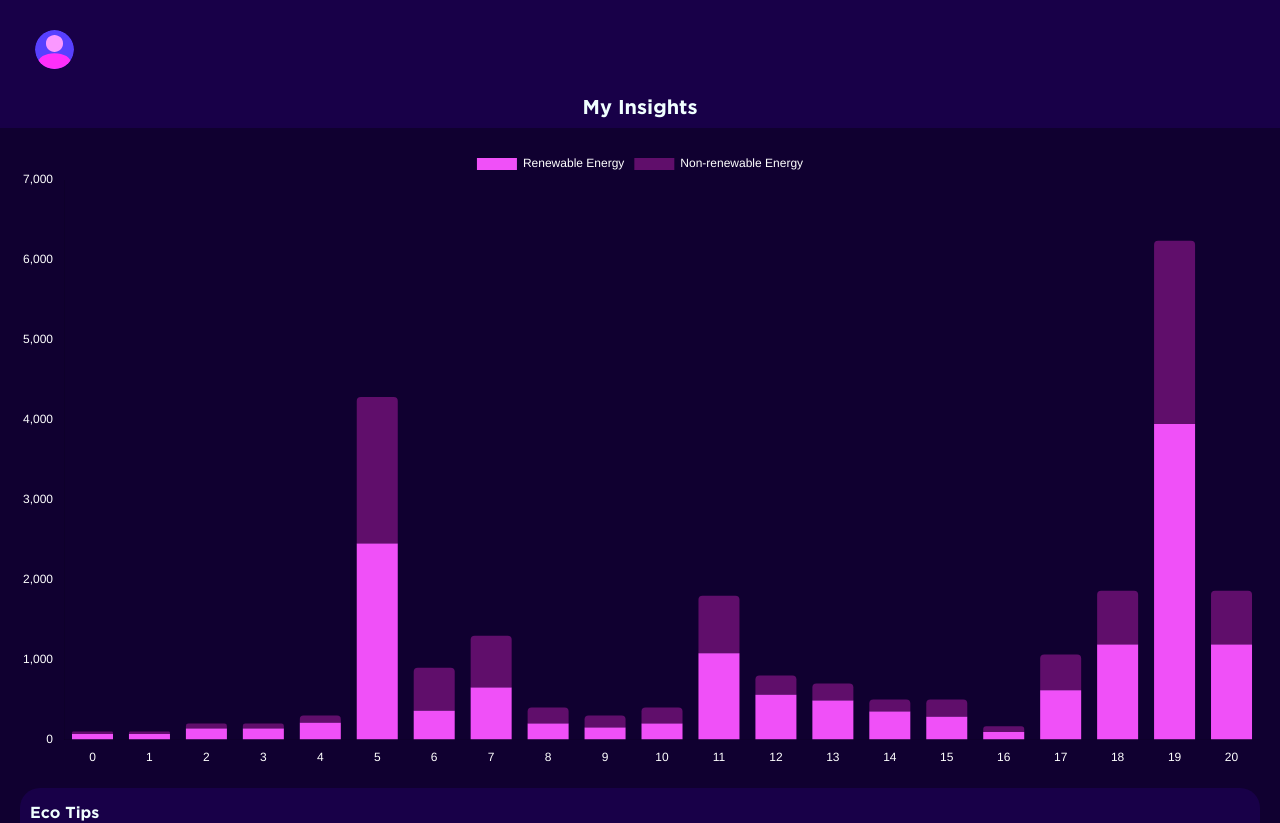
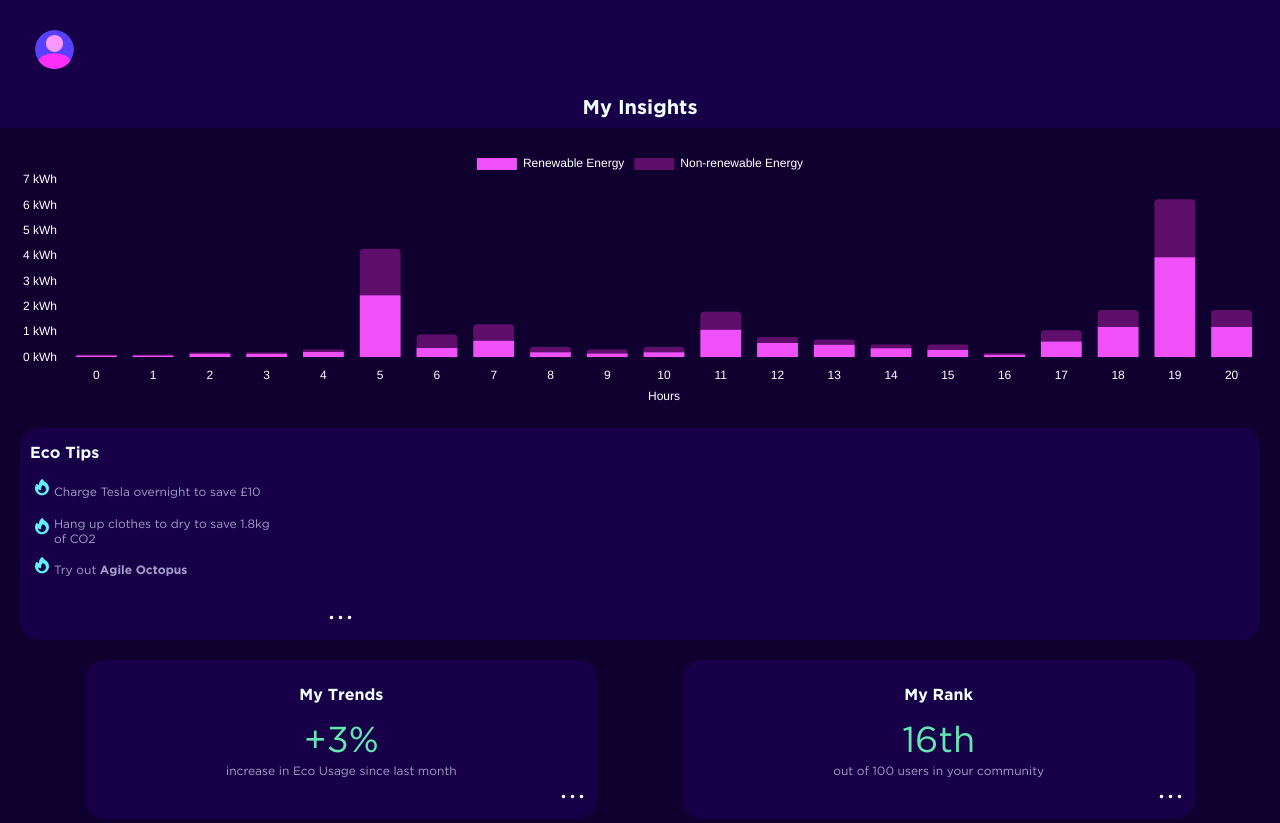
Before and after one commit to mescad/octopus-energy--project-client, a React (Create React App) app: page / in a window 1280 px wide. Shown: the top 823 px of the page. Built offline with nearby package versions, Linux system fonts and the light colour scheme.

Commit message:
fix chart styling

```diff
--- a/src/components/Chart/Chart.js
+++ b/src/components/Chart/Chart.js
@@ -34,8 +34,9 @@ function Chart() {
 		usages.forEach((usage) => {
 			const thisTime = usage.readAt;
 			const consumptionDelta = usage.consumptionDelta;
-			const renewable = consumptionDelta * Number(usage.renewable);
-			const nonRenewable = consumptionDelta * Number(usage["non-renewable"]);
+			const renewable = (consumptionDelta * Number(usage.renewable)) / 1000;
+			const nonRenewable =
+				(consumptionDelta * Number(usage["non-renewable"])) / 1000;
 			const hour = moment(thisTime).hour();
 			const hourIndex = labels.indexOf(hour);
 			const labelLength = labels.length;
@@ -77,6 +78,7 @@ function Chart() {
 				display: false,
 			},
 		},
+		maintainAspectRatio: false,
 		responsive: true,
 		color: "white",
 		scales: {
@@ -85,14 +87,23 @@ function Chart() {
 				grid: {
 					display: false,
 				},
-				ticks: { color: "white", beginAtZero: true },
+				ticks: { color: "white", beginAtZero: true, maxRotation: 0 },
+				title: { display: true, text: "Hours", color: "white" },
 			},
 			y: {
 				stacked: true,
 				grid: {
 					display: false,
 				},
-				ticks: { color: "white", beginAtZero: true },
+				ticks: {
+					color: "white",
+					beginAtZero: true,
+					maxRotation: 0,
+					callback: (value, index, ticks) => {
+						return value + " kWh";
+					},
+				},
+				// title: { display: true, text: 'kWh', color: "white" },
 			},
 		},
 		elements: {
--- a/src/components/Chart/Chart.scss
+++ b/src/components/Chart/Chart.scss
@@ -7,6 +7,7 @@ canvas {
 
 .chart{
     padding: 2rem 2rem;
+    height: 30rem;
 
     &-wrapper{
         background-color: $siphon;
```
